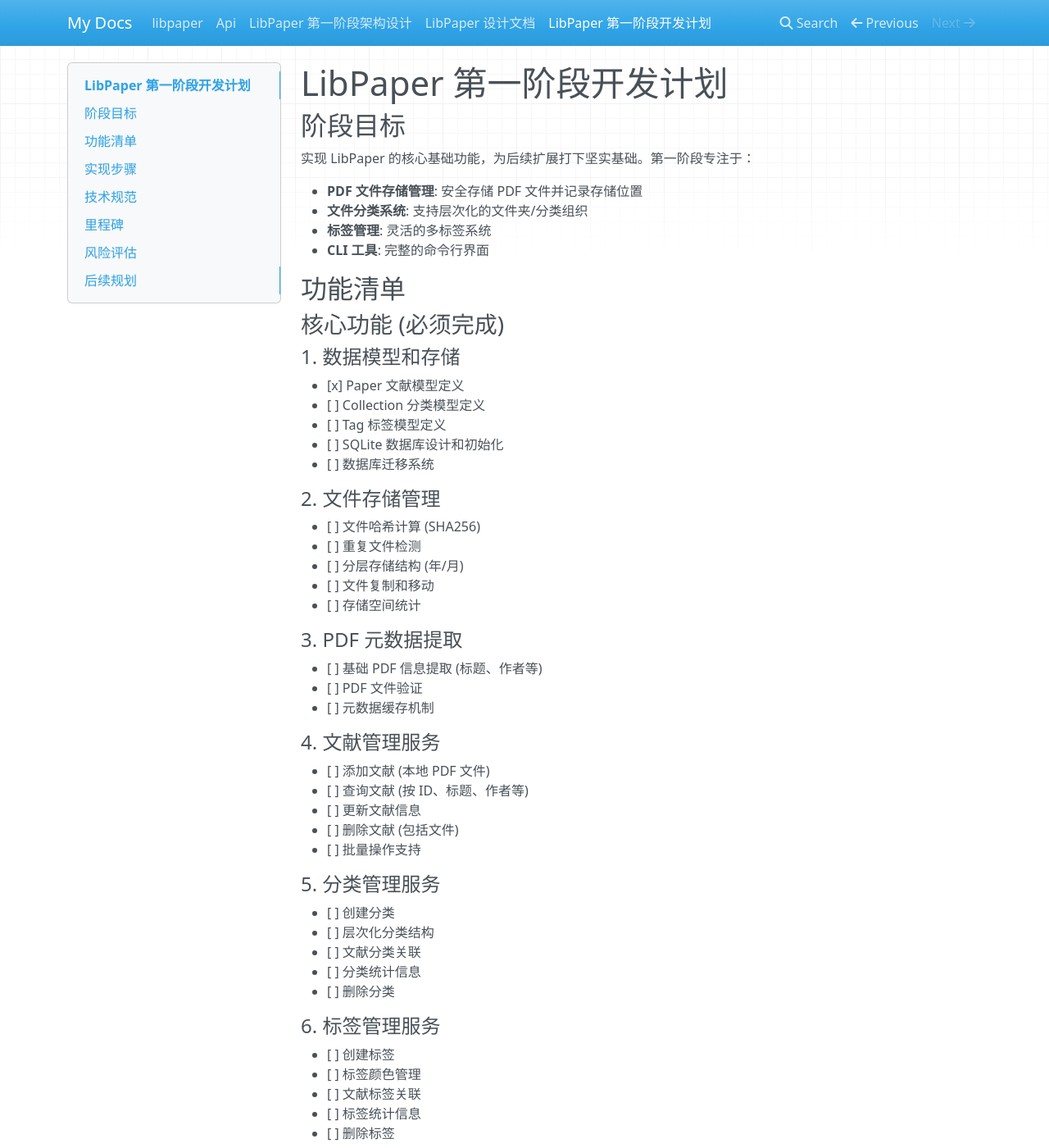
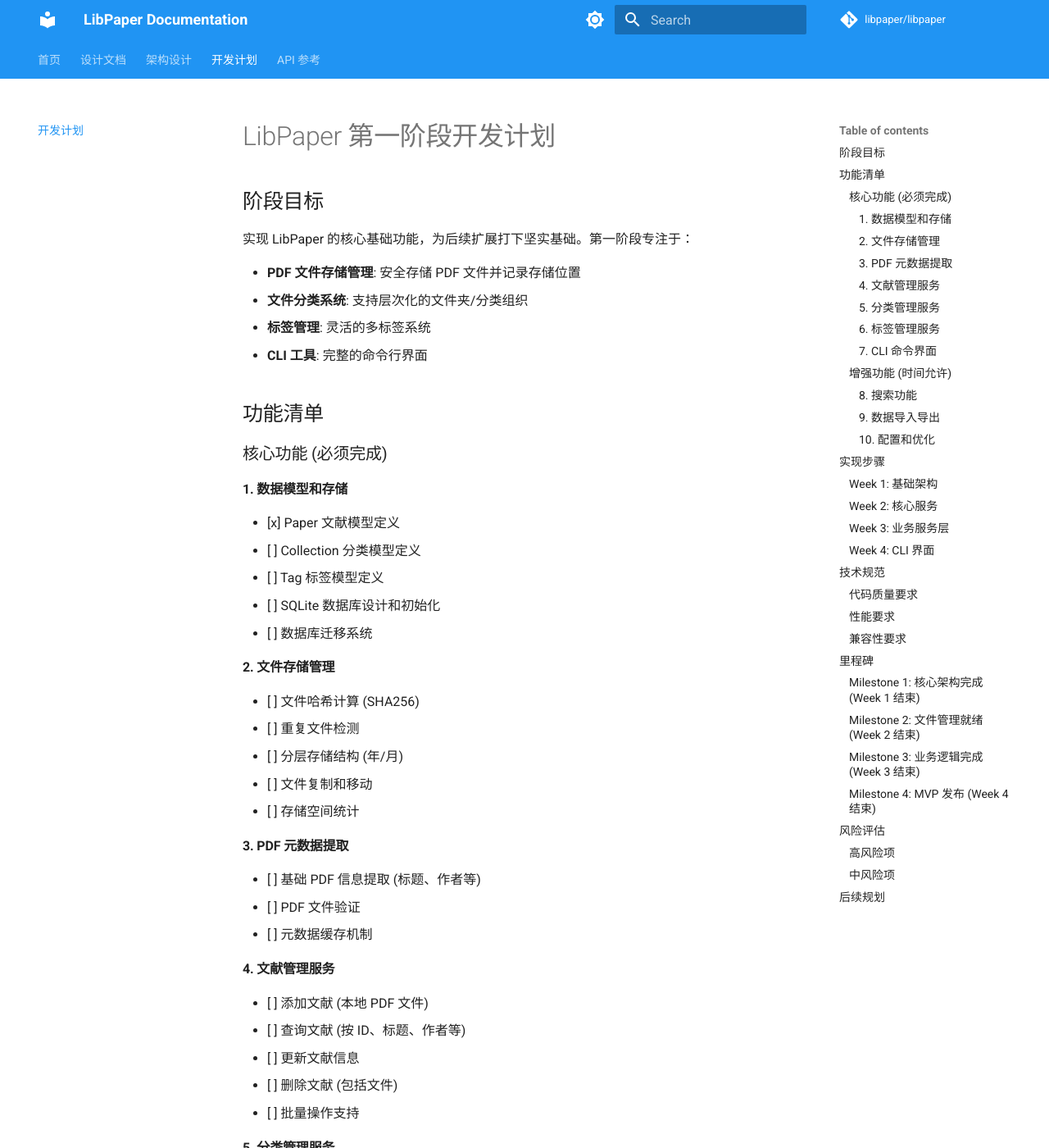
Before and after one commit to Svtter/libpaper, an MkDocs documentation site: the page built from docs/docs/devplan.md, in a window 1280 px wide and 1400 px high. Shown: the whole window at 82% size. Built offline with MkDocs 1.6.1 and Material for MkDocs 9.7.7, drawn with Linux system fonts in a browser that asks for light colours; nearby versions of some CDN libraries; comment, search, counter and statistics services are not loaded; some of the changed text lies outside the part shown.

Commit message:
更新文档配置，修改站点名称和描述，添加导航结构、主题设置及插件配置。

````diff
--- /dev/null
+++ b/docs/docs/api/index.md
@@ -0,0 +1,136 @@
+# API 参考
+
+欢迎来到 LibPaper 的 API 参考文档！LibPaper 是一个专为文献管理设计的 headless 库，提供完整的 Python API 供开发者集成使用。
+
+## 快速开始
+
+### 安装
+
+```bash
+pip install libpaper
+```
+
+### 基本使用
+
+```python
+from libpaper import LibPaper
+from libpaper.models import Paper, Collection, Tag
+
+# 初始化库
+library = LibPaper()
+
+# 添加 PDF 文献
+paper = library.add_paper("/path/to/paper.pdf", title="我的研究论文")
+
+# 创建分类
+collection = library.create_collection("机器学习")
+
+# 添加标签
+tag = library.create_tag("深度学习", color="#FF5722")
+
+# 将文献添加到分类和标签
+library.add_paper_to_collection(paper.id, collection.id)
+library.add_tag_to_paper(paper.id, tag.name)
+
+# 搜索文献
+results = library.search_papers("neural networks")
+```
+
+## 核心概念
+
+### Paper (文献)
+
+文献是 LibPaper 的核心实体，代表一个研究论文。每个文献包含：
+
+- 基本信息（标题、作者、摘要等）
+- 文件信息（PDF 路径、大小、哈希值等）
+- 关联信息（分类、标签）
+
+### Collection (分类)
+
+分类用于组织文献，支持层次化结构：
+
+- 可以创建父子关系的分类
+- 一个文献可以属于多个分类
+- 自动统计分类中的文献数量
+
+### Tag (标签)
+
+标签提供灵活的文献标记方式：
+
+- 支持自定义颜色
+- 一个文献可以有多个标签
+- 自动统计标签的使用次数
+
+## API 组织
+
+LibPaper 的 API 按功能模块组织：
+
+- **[数据模型](models.md)**: 核心数据模型定义
+- **[存储层](storage.md)**: 数据库和文件存储管理
+- **[服务层](services.md)**: 业务逻辑和操作接口
+- **[CLI](cli.md)**: 命令行工具
+
+## 异步支持
+
+LibPaper 完全支持异步操作，适合集成到现代 Python 应用中：
+
+```python
+import asyncio
+from libpaper import AsyncLibPaper
+
+async def main():
+    library = AsyncLibPaper()
+
+    # 异步添加文献
+    paper = await library.add_paper("/path/to/paper.pdf")
+
+    # 异步搜索
+    results = await library.search_papers("machine learning")
+
+    for paper in results:
+        print(f"找到文献: {paper.title}")
+
+asyncio.run(main())
+```
+
+## 错误处理
+
+LibPaper 定义了清晰的异常体系：
+
+```python
+from libpaper.exceptions import (
+    LibPaperError,
+    FileNotFoundError,
+    DuplicateFileError,
+    InvalidPDFError,
+    DatabaseError
+)
+
+try:
+    paper = library.add_paper("/invalid/path.pdf")
+except FileNotFoundError:
+    print("文件不存在")
+except InvalidPDFError:
+    print("不是有效的 PDF 文件")
+except DuplicateFileError:
+    print("文件已经存在")
+```
+
+## 配置
+
+LibPaper 支持灵活的配置选项：
+
+```python
+from libpaper.storage import Config
+
+# 加载配置
+config = Config.load("/path/to/config.yaml")
+
+# 修改配置
+config.storage.base_path = "/custom/storage/path"
+config.save()
+
+# 使用自定义配置初始化
+library = LibPaper(config=config)
+```
--- a/docs/mkdocs.yml
+++ b/docs/mkdocs.yml
@@ -1 +1,84 @@
-site_name: My Docs
+site_name: LibPaper Documentation
+site_description: A headless library for research paper management
+site_url: https://libpaper.readthedocs.io/
+
+repo_name: libpaper/libpaper
+repo_url: https://github.com/libpaper/libpaper
+
+theme:
+  name: material
+  palette:
+    # Palette toggle for light mode
+    - scheme: default
+      primary: blue
+      accent: blue
+      toggle:
+        icon: material/brightness-7
+        name: Switch to dark mode
+    # Palette toggle for dark mode
+    - scheme: slate
+      primary: blue
+      accent: blue
+      toggle:
+        icon: material/brightness-4
+        name: Switch to light mode
+  features:
+    - navigation.tabs
+    - navigation.sections
+    - navigation.expand
+    - navigation.top
+    - search.highlight
+    - search.share
+    - content.code.copy
+
+nav:
+  - 首页: index.md
+  - 设计文档: design.md
+  - 架构设计: architecture.md
+  - 开发计划: devplan.md
+  - API 参考:
+      - 概览: api/index.md
+      - 数据模型: api/models.md
+      - 存储层: api/storage.md
+      - 服务层: api/services.md
+      - CLI: api/cli.md
+
+plugins:
+  - search:
+      lang: zh
+  - mkdocstrings:
+      handlers:
+        python:
+          options:
+            docstring_style: google
+            show_root_heading: true
+            show_root_toc_entry: false
+            show_source: true
+            show_bases: true
+            show_inheritance_diagram: true
+            merge_init_into_class: true
+            separate_signature: true
+            docstring_section_style: table
+
+markdown_extensions:
+  - pymdownx.highlight:
+      anchor_linenums: true
+      line_spans: __span
+      pygments_lang_class: true
+  - pymdownx.inlinehilite
+  - pymdownx.snippets
+  - pymdownx.superfences
+  - pymdownx.tabbed:
+      alternate_style: true
+  - admonition
+  - pymdownx.details
+  - attr_list
+  - md_in_html
+  - tables
+  - toc:
+      permalink: true
+
+extra:
+  social:
+    - icon: fontawesome/brands/github
+      link: https://github.com/libpaper/libpaper
````
Also changed, not shown: 1 other file.
